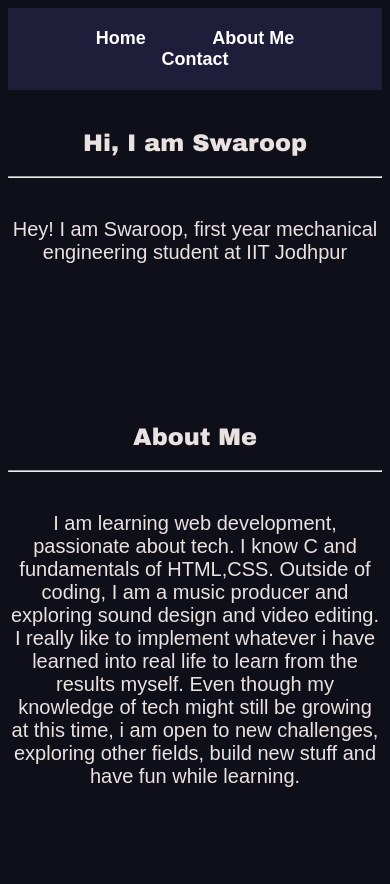
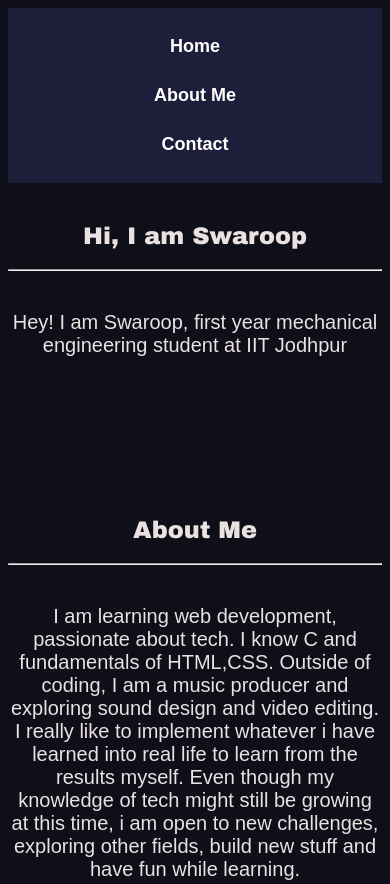
Before and after one commit to swaroop704/portfolio, a plain HTML site: page index.html in a window 390 px wide. Shown: the top 884 px of the page. Drawn offline with Linux system fonts and the light colour scheme.

Commit message:
fixing header layout on small screens

```diff
--- a/style.css
+++ b/style.css
@@ -90,3 +90,17 @@ transform:scale(1.0);
 html {
   scroll-behavior: smooth;
 }
+
+@media (max-width: 600px) {
+
+  header {
+        padding: 10px 0;
+  }
+
+  header a {
+        display: block;
+        margin: 8px auto;
+        padding: 10px;
+  }
+
+}
```
